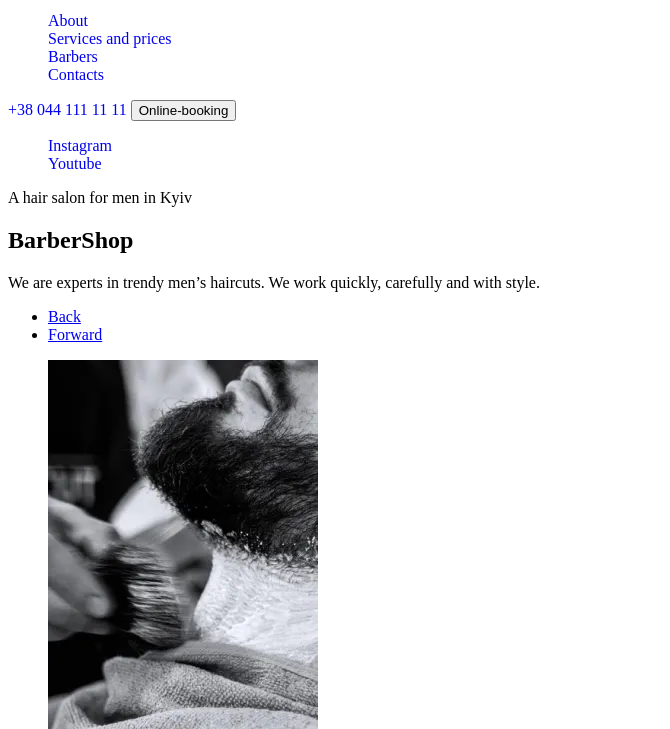
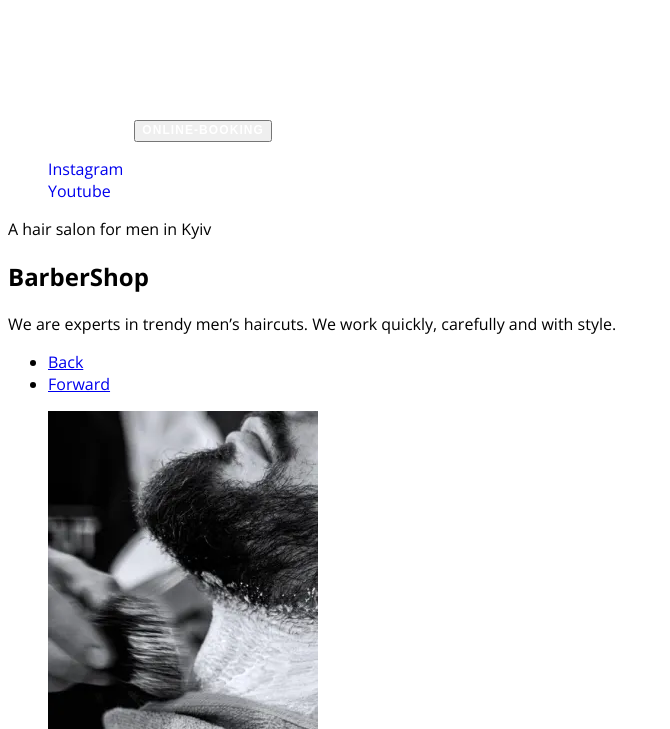
Before and after one commit to OksanaTur/Barbershop, a plain HTML site: page index.html in a window 1280 px wide. Shown: the part 71-800 px from the top of the page, without its empty margins (0-670 px from the left). Drawn offline with nearby package versions, Linux system fonts and the light colour scheme.

Commit message:
added css

```diff
--- a/css/styles.css
+++ b/css/styles.css
@@ -1,3 +1,17 @@
+:root{
+    --primary-fond: 'Open Sans', sans-serif;
+    --secondary-fond: 'Relaway',sans-serif;
+    --primary-text-color-theme-dark: #9da4bd;
+    --secondary-text-color-theme-dark: #ffffff;
+    --primary-text-color-theme-light: #555555;
+    --secondary-text-color-theme-light: #303030;
+    --accent-color: #FF6C00;
+}
+
+body{
+font-family: var(--primary-fond);
+}
+
 .link {
     text-decoration: none;
 }
@@ -9,3 +23,48 @@
 img {
     display: block;
 }
+
+button {
+    cursor: pointer;
+}
+
+.menu__link{
+    font-weight: 600;
+    font-size: 12px;
+    line-height: 1.33;
+    letter-spacing: 0.1em;
+    color: #FFFFFF;
+}
+
+.menu__link:hover,
+.menu__link:focus{
+    color: var(--accent-color);
+}
+
+.contact-phone-number{
+font-weight: 600;
+font-size: 12px;
+line-height: 1.33;
+letter-spacing: 0.1em;
+color: #FFFFFF;
+}
+
+.contact-phone-number:hover,
+.contact-phone-number:focus {
+    color: var(--accent-color);
+}
+
+.modal-open-btn{
+font-weight: 600;
+font-size: 12px;
+line-height: 1.33;
+letter-spacing: 0.09em;
+text-transform: uppercase;
+color: #FFFFFF;
+}
+
+.modal-open-btn:hover,
+.modal-open-btn:focus{
+    background-color: var(--accent-color);
+    color: #FFFFFF;
+}
--- a/index.html
+++ b/index.html
@@ -37,7 +37,7 @@
         </div>
         </nav>
         <a href="tel:+380441111111" class="contact-phone-number link">+38 044 111 11 11</a>
-        <button type="button">Online-booking</button>
+        <button class="modal-open-btn" type="button">Online-booking</button>
     </header>
     <main>
         <!--HERO-->
@@ -89,7 +89,7 @@
                 <p class="about__text">We are a team that never stops at what has been achieved and are thirsty for changes. And when you fall into the hands
                 of our master, you will never be the same again. We are a team that is always "on the same wave" with clients.
                 Therefore, we are always ready to improve everyone who comes to us!</p>
-                <button class="modal-btn" type="button"></button>
+                <button class="modal-open-btn" type="button"></button>
             </div>
         </section>
         <!-- SERVICES -->
@@ -132,7 +132,7 @@
                     <td class="services-table__price">from 200 uah.</td>
                 </tr>
             </table>
-            <button class="modal-btn" type="button">online-booking</button>
+            <button class="modal-open-btn" type="button">online-booking</button>
         </section>
         <!-- ADVANTAGES -->
         <section class="advantages">
```
